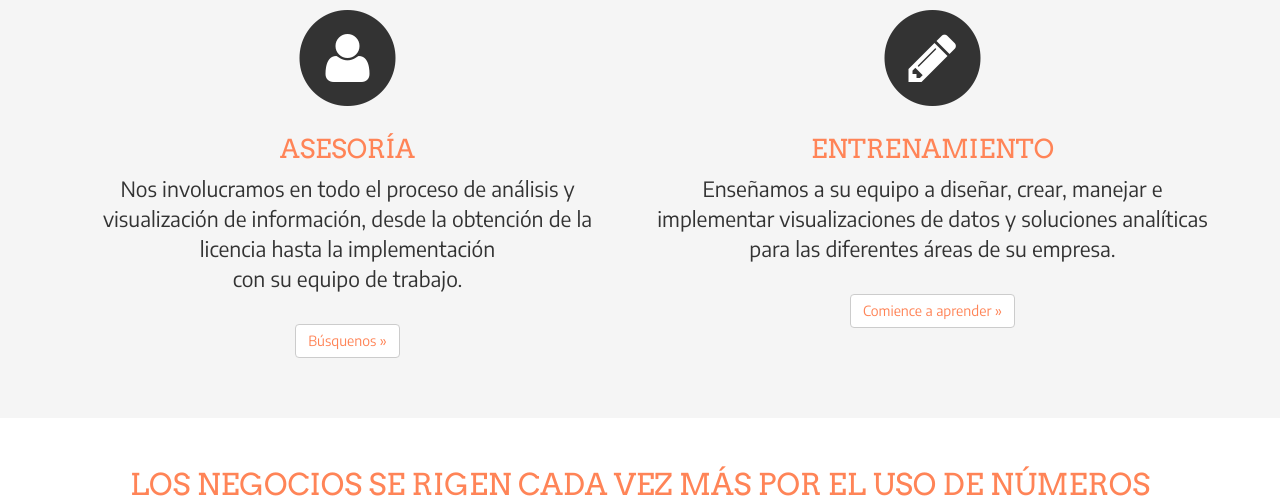
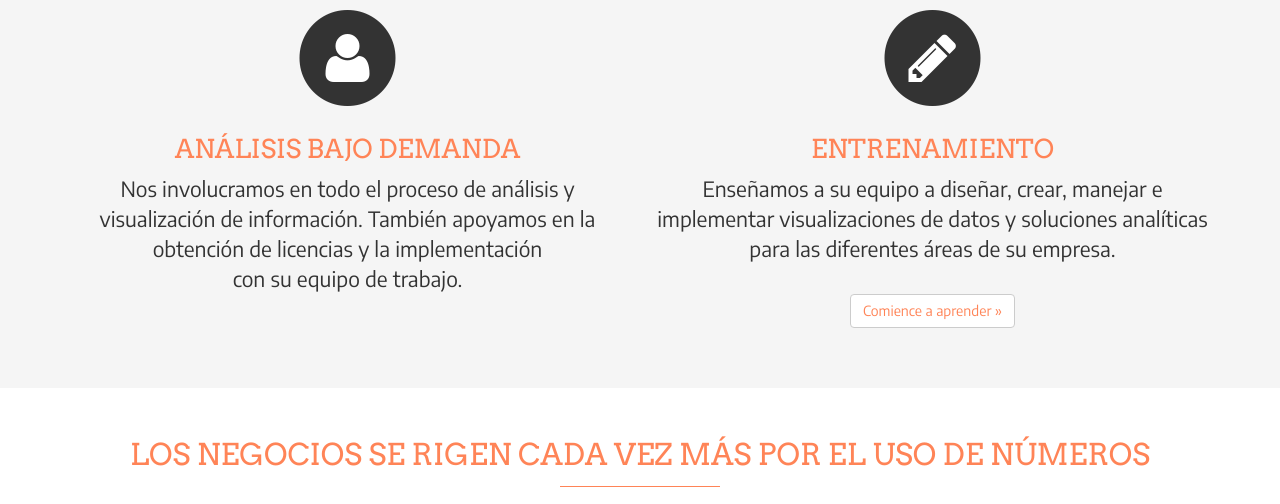
Before and after one commit to Ines77/Ines77.github.io, a plain HTML site: page index.html in a window 1280 px wide. Shown: the part 1289-1793 px from the top of the page. Drawn offline with nearby package versions, Linux system fonts and the light colour scheme.

Commit message:
Update index.html

```diff
--- a/index.html
+++ b/index.html
@@ -85,9 +85,8 @@
               <i class="fa fa-circle fa-stack-2x"></i>
               <i class="fa fa-user fa-stack-1x fa-inverse"></i>
             </span>
-            <h3>Asesoría</h3>
-            <p>Nos involucramos en todo el proceso de análisis y visualización de información, desde la obtención de la licencia hasta la implementación <br>con su equipo de trabajo.</br></p>
-            <p><a class="btn btn-default" href="https://goo.gl/forms/ntd4GLwSajf6WlSI3" target="_blank" role="button">Búsquenos &raquo;</a></p>
+            <h3>Análisis bajo demanda</h3>
+            <p>Nos involucramos en todo el proceso de análisis y visualización de información. También apoyamos en la obtención de licencias y la implementación <br>con su equipo de trabajo.</br></p>
           </div>
           <div class="col-md-6">
             <span class="fa-stack fa-4x">
```
